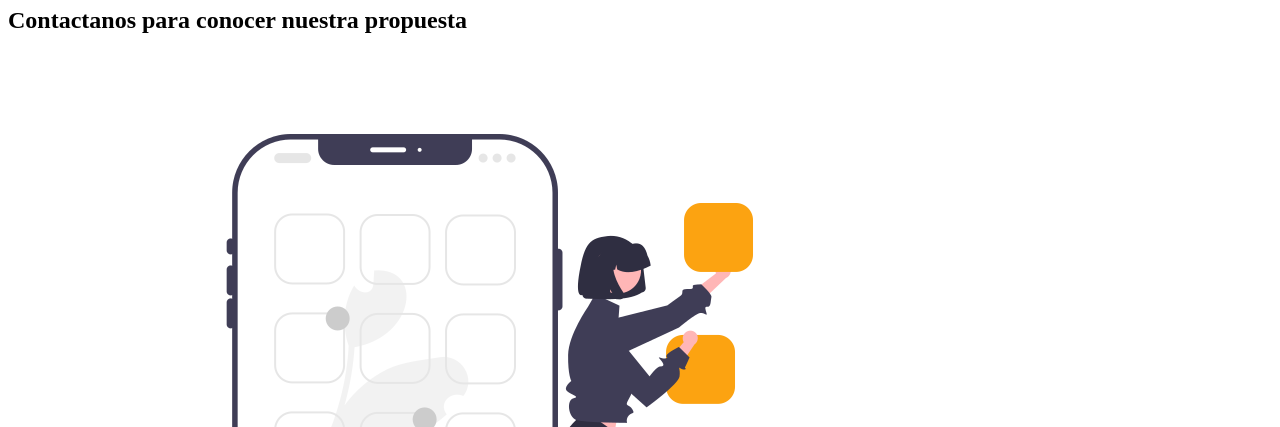
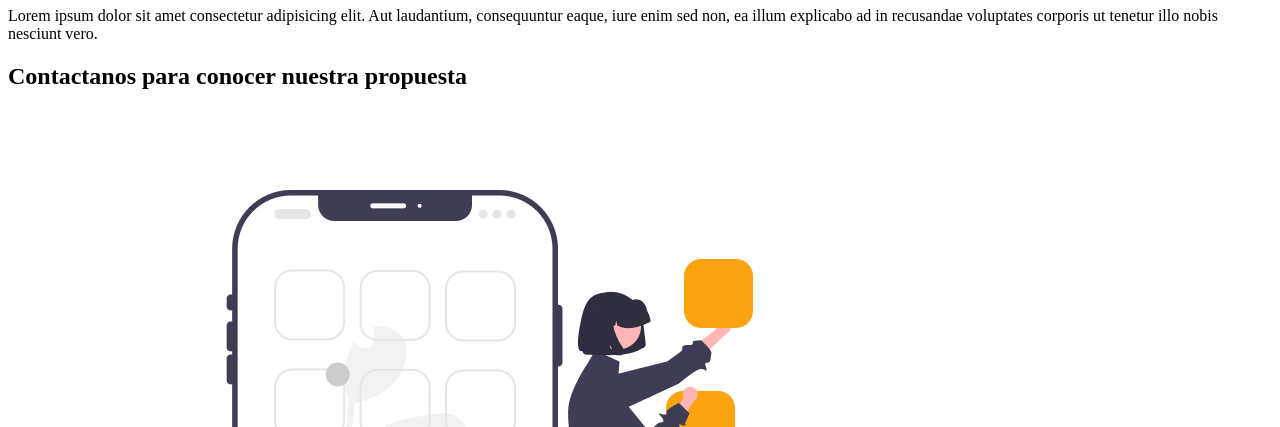
Before and after one commit to nicolaasrodriguez3/afterclass14-4, a plain HTML site: page index.html in a window 1280 px wide. Shown: the part 673-1100 px from the top of the page. Drawn offline with nearby package versions, Linux system fonts and the light colour scheme.

Commit message:
modificacion

```diff
--- a/index.html
+++ b/index.html
@@ -31,7 +31,7 @@
 
         <div class="banner">
             <h1> AfterClass Agency</h1>
-
+           <p>Lorem ipsum dolor sit amet consectetur adipisicing elit. Aut laudantium, consequuntur eaque, iure enim sed non, ea illum explicabo ad in recusandae voluptates corporis ut tenetur illo nobis nesciunt vero.</p>
         </div>
     </header>
 
```
